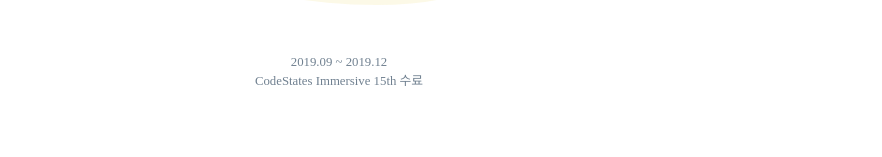
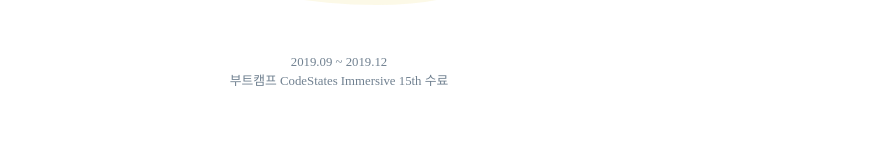
Before and after one commit to 59inu/portfolio_zero, a React (Create React App) app: page / in a window 1280 px wide. Shown: the part 328-485 px from the top of the page, without its empty margins (301-1183 px from the left). Built offline with nearby package versions, Linux system fonts and the light colour scheme; a web font is replaced by a local one.

Commit message:
test auto deploy : change in app.js

```diff
--- a/src/App.js
+++ b/src/App.js
@@ -30,7 +30,7 @@ function App() {
           </div>
           <div className="history">
             <div>2019.09 ~ 2019.12</div>
-            <div>CodeStates Immersive 15th 수료</div>
+            <div>부트캠프 CodeStates Immersive 15th 수료</div>
           </div>
           <div className="section body">
             <Skills />
```
